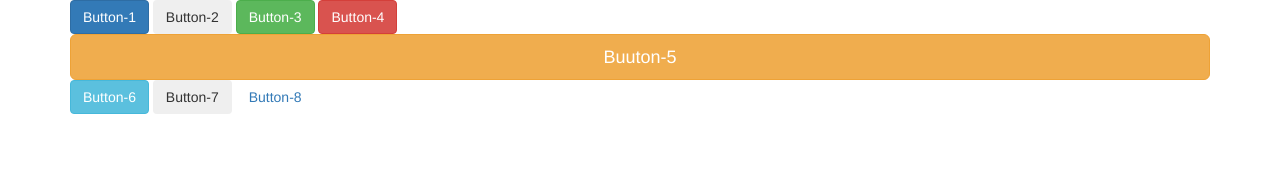
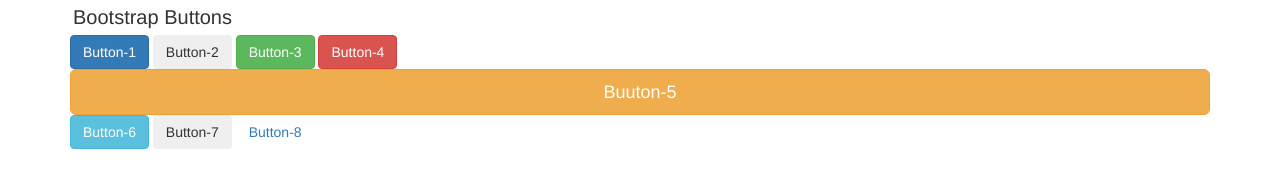
Before and after one commit to acciojob/bootstrap-buttons-Rachnagupta668, a website: page main.html in a window 1280 px wide. Drawn offline with nearby package versions, Linux system fonts and the light colour scheme.

Commit message:
created a submission

```diff
--- a/main.html
+++ b/main.html
@@ -12,8 +12,9 @@
 	<!-- the entire body must be written by student -->
     <script type="text/javascript" src="./script.js">	</script>
 		<div class ="container">
+			   <p class="text-dark" style="margin: 3px; font-size: 20px; font-weight: 400;">Bootstrap Buttons</p>
 		<button type="button" class="btn btn-primary">Button-1</button>
-<button type="button" class="btn btn-light">Button-2</button>
+			<button type="button" class="btn btn-outline-secondary">Button-2</button>
 <button type="button" class="btn btn-success">Button-3</button>
 			<button type="button" class="btn btn-danger">Button-4</button>
 		<button type="button" class="btn btn-warning btn-lg btn-block">Buuton-5</button>
```
